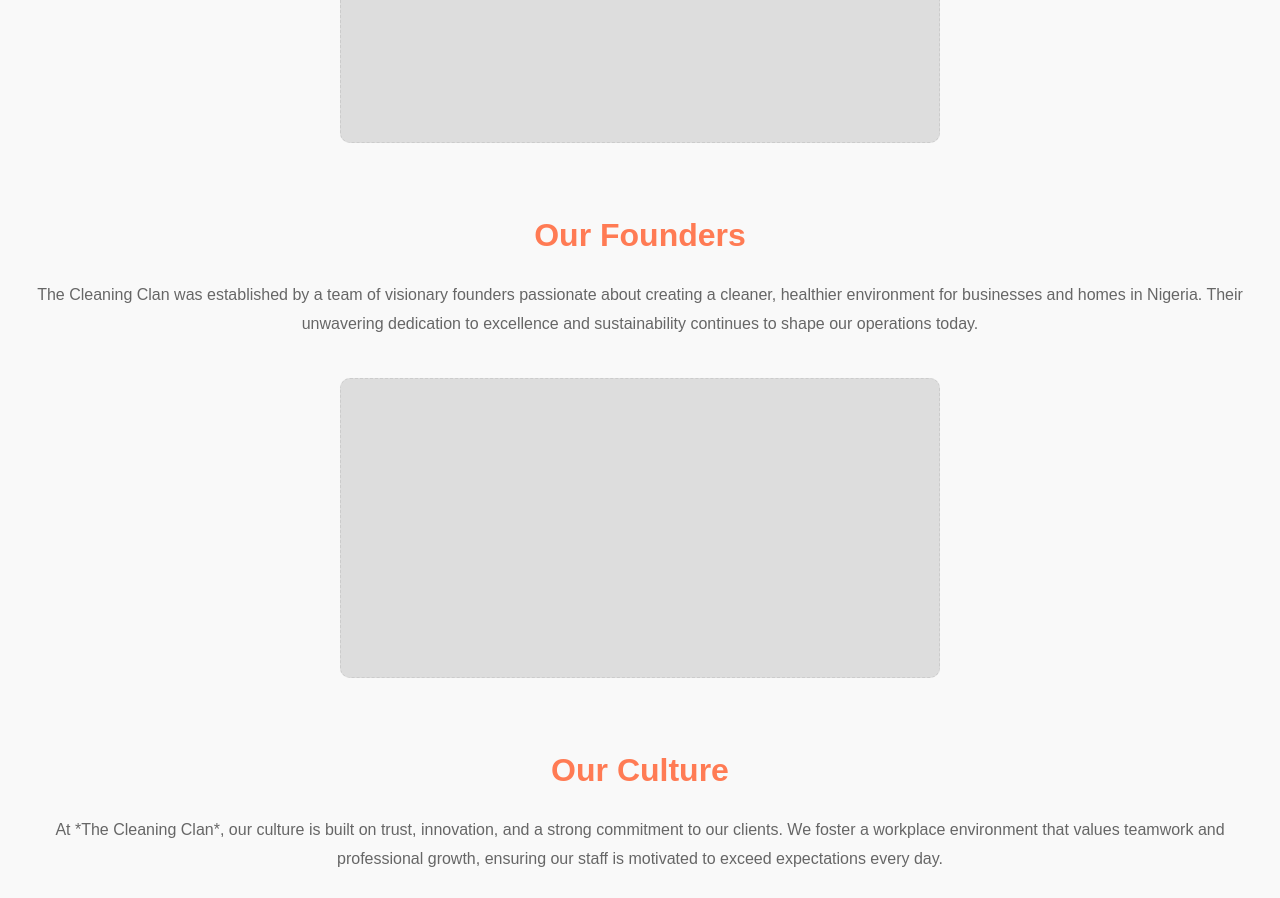
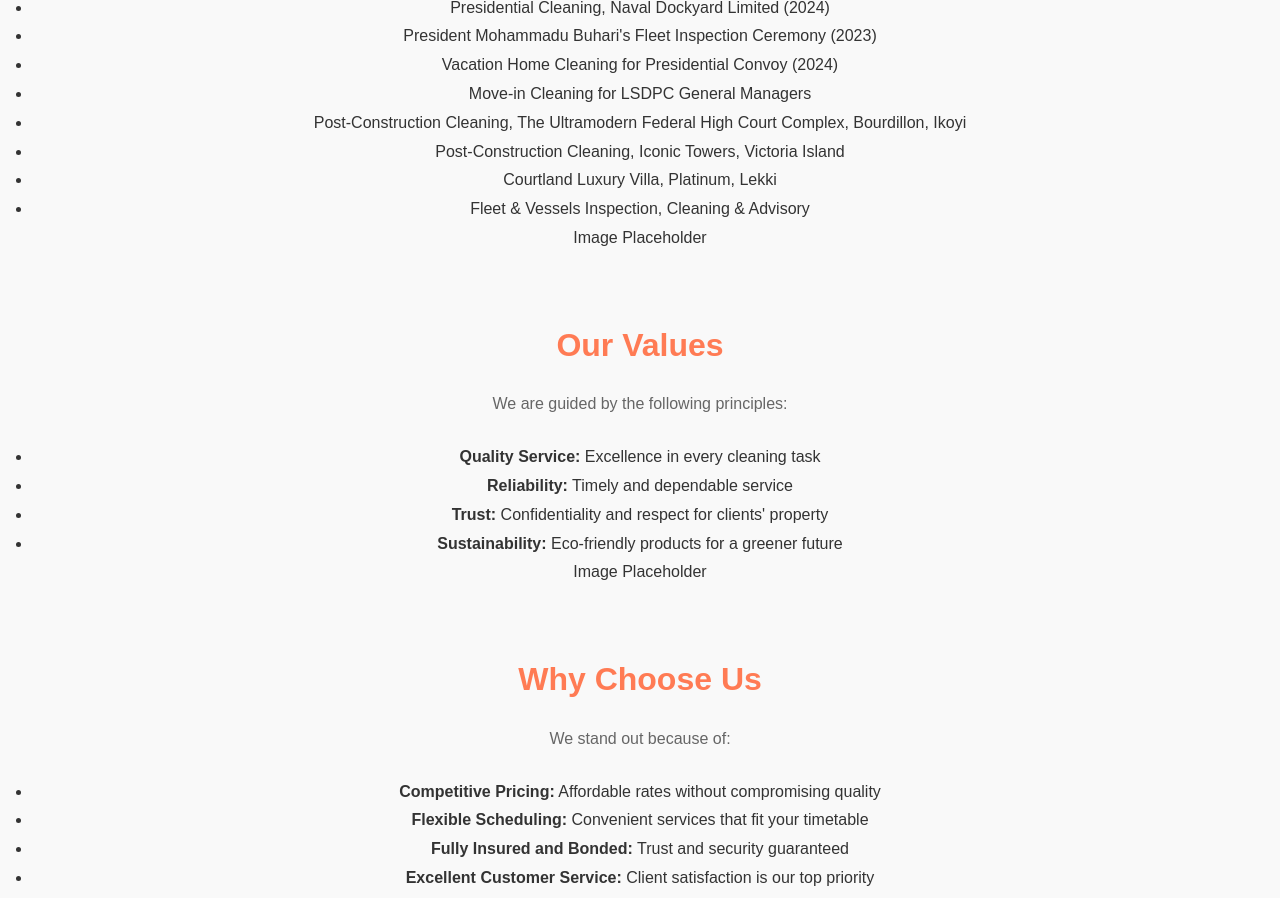
Before and after one commit to eniolaSamuel/CleaningClanProductPage, a React (Create React App) app: page /aboutUs in a window 1280 px wide. Shown: the part 360-1258 px from the top of the page. Built offline with nearby package versions, Linux system fonts and the light colour scheme; a web font is replaced by a local one.

Commit message:
cc-update

```diff
--- a/src/views/About.jsx
+++ b/src/views/About.jsx
@@ -3,7 +3,7 @@ import "../styles/About.css";
 const About = () => {
     return (
         <div className="about-page">
-
+            {/* About Us Section */}
             <section className="about-section">
                 <h2>About Us</h2>
                 <p>
@@ -11,48 +11,50 @@ const About = () => {
                     Since 2017, we have delivered exceptional cleaning solutions tailored to residential and commercial clients.
                     Registered in 2020, we pride ourselves on quality, reliability, trust, and sustainability.
                 </p>
-                <div className="about-image-placeholder">
-                    {/* Space for Image */}
-                </div>
+                <div className="image-placeholder">Image Placeholder</div>
             </section>
 
-
-            <section className="founders-section">
-                <h2>Our Founders</h2>
-                <p>
-                    The Cleaning Clan was established by a team of visionary founders passionate about creating a cleaner, healthier
-                    environment for businesses and homes in Nigeria. Their unwavering dedication to excellence and sustainability
-                    continues to shape our operations today.
-                </p>
-                <div className="founders-image-placeholder">
-                    {/* Space for Image */}
-                </div>
+            {/* Notable Projects Section */}
+            <section className="projects-section">
+                <h2>Notable Projects</h2>
+                <ul>
+                    <li>Presidential Cleaning, Naval Dockyard Limited (2024)</li>
+                    <li>President Mohammadu Buhari's Fleet Inspection Ceremony (2023)</li>
+                    <li>Vacation Home Cleaning for Presidential Convoy (2024)</li>
+                    <li>Move-in Cleaning for LSDPC General Managers</li>
+                    <li>Post-Construction Cleaning, The Ultramodern Federal High Court Complex, Bourdillon, Ikoyi</li>
+                    <li>Post-Construction Cleaning, Iconic Towers, Victoria Island</li>
+                    <li>Courtland Luxury Villa, Platinum, Lekki</li>
+                    <li>Fleet & Vessels Inspection, Cleaning & Advisory</li>
+                </ul>
+                <div className="image-placeholder">Image Placeholder</div>
             </section>
 
-
-            <section className="culture-section">
-                <h2>Our Culture</h2>
-                <p>
-                    At *The Cleaning Clan*, our culture is built on trust, innovation, and a strong commitment to our clients. We
-                    foster a workplace environment that values teamwork and professional growth, ensuring our staff is motivated
-                    to exceed expectations every day.
-                </p>
-                <div className="culture-image-placeholder">
-                    {/* Space for Image */}
-                </div>
+            {/* Our Values Section */}
+            <section className="values-section">
+                <h2>Our Values</h2>
+                <p>We are guided by the following principles:</p>
+                <ul>
+                    <li><strong>Quality Service:</strong> Excellence in every cleaning task</li>
+                    <li><strong>Reliability:</strong> Timely and dependable service</li>
+                    <li><strong>Trust:</strong> Confidentiality and respect for clients' property</li>
+                    <li><strong>Sustainability:</strong> Eco-friendly products for a greener future</li>
+                </ul>
+                <div className="image-placeholder">Image Placeholder</div>
             </section>
 
-            {/* Our Product Section */}
-            <section className="product-section">
-                <h2>Our Product</h2>
-                <p>
-                    Our suite of services includes residential, commercial, and post-construction cleaning, tailored to meet
-                    the highest standards. From eco-friendly products to cutting-edge techniques, we redefine excellence in
-                    cleaning services.
-                </p>
-                <div className="product-image-placeholder">
-                    {/* Space for Image */}
-                </div>
+            {/* Why Choose Us Section */}
+            <section className="why-choose-us-section">
+                <h2>Why Choose Us</h2>
+                <p>We stand out because of:</p>
+                <ul>
+                    <li><strong>Competitive Pricing:</strong> Affordable rates without compromising quality</li>
+                    <li><strong>Flexible Scheduling:</strong> Convenient services that fit your timetable</li>
+                    <li><strong>Fully Insured and Bonded:</strong> Trust and security guaranteed</li>
+                    <li><strong>Excellent Customer Service:</strong> Client satisfaction is our top priority</li>
+                    <li><strong>Referral-Driven Model:</strong> Earn trust through exceptional service</li>
+                </ul>
+                <div className="image-placeholder">Image Placeholder</div>
             </section>
         </div>
     );
```
